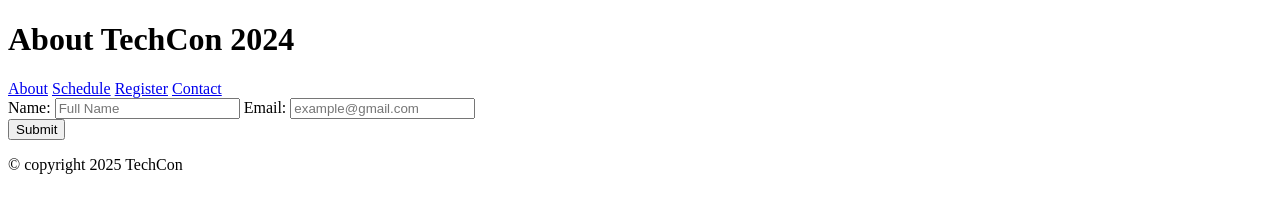
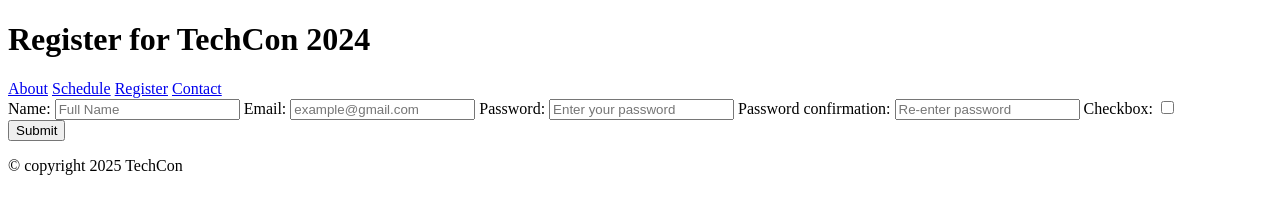
Before and after one commit to Martins-EL/TechCon_HTML, a plain HTML site: page techcon_website/register.html in a window 1280 px wide. Drawn offline with Linux system fonts and the light colour scheme.

Commit message:
corrected commit

```diff
--- a/techcon_website/register.html
+++ b/techcon_website/register.html
@@ -7,7 +7,7 @@
 </head>
 <body>
      <header>
-        <h1> About TechCon 2024 </h1>
+        <h1> Register for TechCon 2024 </h1>
         <nav>
         <a href="about.html">About</a>
         <a href="schedule.html">Schedule</a>
@@ -20,8 +20,18 @@
         <label for="name">Name:</label>
         <input type="text" id="name"  required placeholder="Full Name">
 
-        <label for="Email">Email:</label>
+         <label for="Email">Email:</label>
         <input type="text" id="email"  required placeholder="example@gmail.com">
+
+        <label for="password">Password:</label>
+        <input type="text" id="password" requiredminlength="4" requiredmaxlegth="8" placeholder="Enter your password">
+
+         <label for="password confirmation">Password confirmation:</label>
+        <input type="text" id="password confirmation" requiredminlength="4" requiredmaxlegth="8" placeholder="Re-enter password">
+
+        <label for="checkbox">Checkbox:</label>
+        <input type="checkbox" id="checkbox"  required placeholder="checkbox">
+
         </form>
         <button type="submit">Submit</button>
     </main>
```
